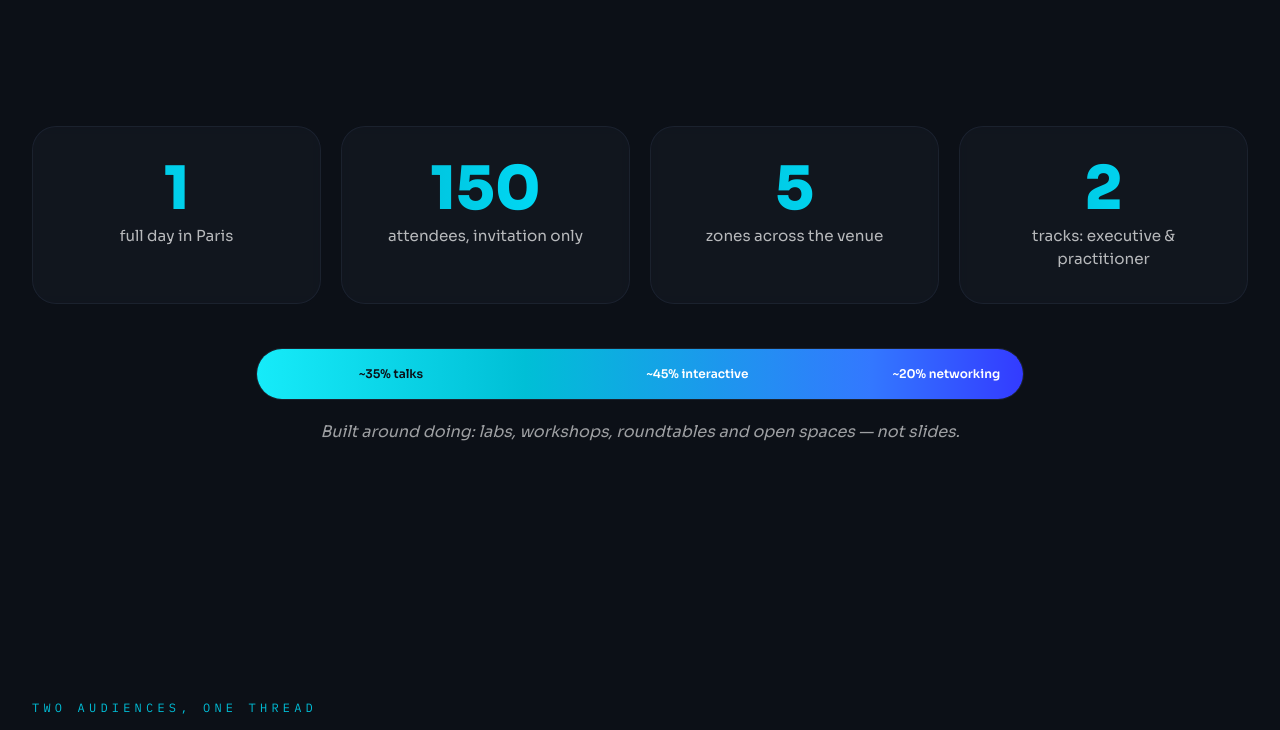
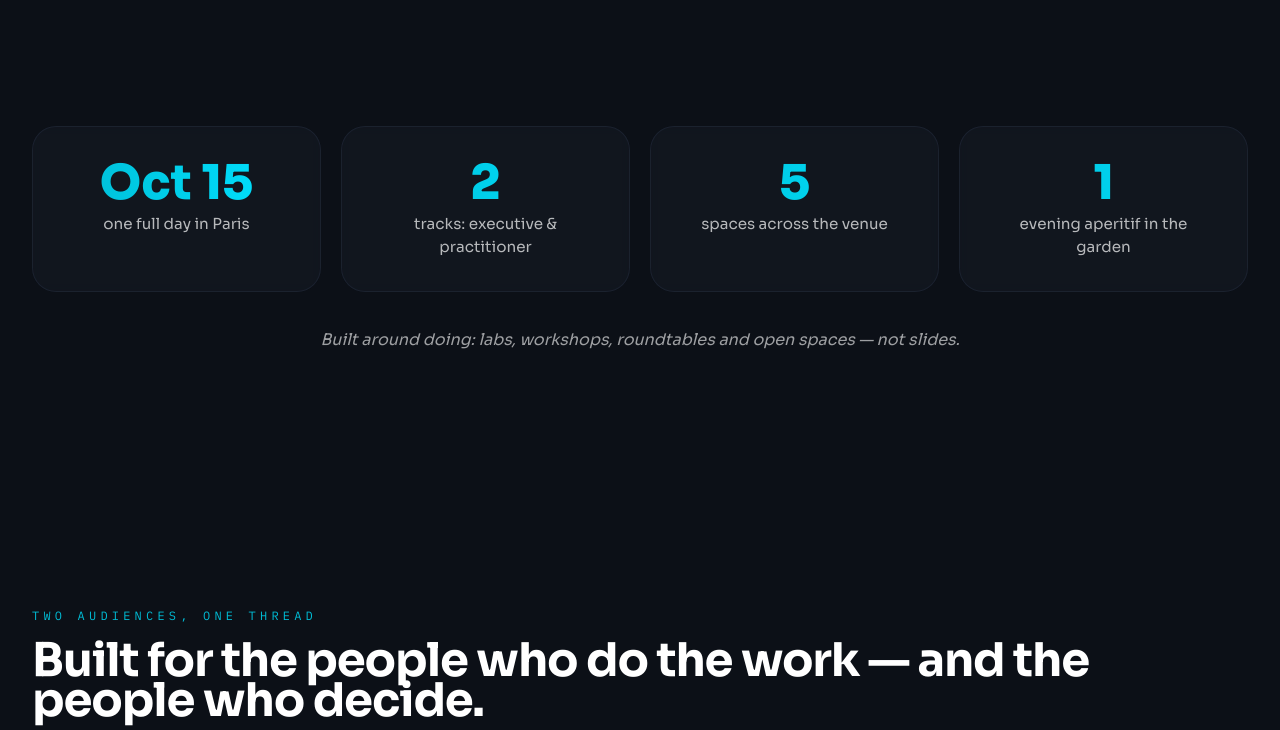
Before and after one commit to FiligranHQ/thread-conference, a React (Vite) app: page / in a window 1280 px wide. Shown: the part 1588-2318 px from the top of the page. Built offline with nearby package versions, Linux system fonts and the light colour scheme.

Commit message:
fix: remove internal planning details (attendee target, format ratios, logistics) from public site

```diff
--- a/index.html
+++ b/index.html
@@ -19,7 +19,7 @@
     <meta property="og:title" content="THREAD 2026 — Powered by Filigran" />
     <meta
       property="og:description"
-      content="The annual gathering of the threat intelligence and cyber defense community. October 15, 2026 — Les Jardins de Saint-Dominique, Paris. 150 seats, invitation only."
+      content="The annual gathering of the threat intelligence and cyber defense community. October 15, 2026 — Les Jardins de Saint-Dominique, Paris. Invitation only."
     />
     <meta property="og:type" content="website" />
     <meta property="og:url" content="https://thread.filigran.io/" />
--- a/src/components/FactsSection.tsx
+++ b/src/components/FactsSection.tsx
@@ -1,20 +1,14 @@
-import { facts, formatBalance, formatBalanceNote } from "@/content/site";
+import { facts, factsNote } from "@/content/site";
 import { Reveal } from "@/components/ui/Reveal";
-
-const segmentGradients = [
-  "linear-gradient(90deg, #16ebf9, #00bfd6)",
-  "linear-gradient(90deg, #00bfd6, #3378ff)",
-  "linear-gradient(90deg, #3378ff, #333bff)",
-];
 
 export const FactsSection = () => (
   <section className="pb-20 lg:pb-32">
     <div className="container">
-      <div className="mb-11 grid grid-cols-2 gap-5 lg:grid-cols-4">
+      <div className="mb-9 grid grid-cols-2 gap-5 lg:grid-cols-4">
         {facts.map((fact, index) => (
           <Reveal key={fact.label} delay={index * 90}>
             <div className="card-glass hover-lift flex h-full flex-col gap-1.5 rounded-3xl p-8 text-center">
-              <span className="text-gradient-cyan text-4xl font-extrabold md:text-5xl lg:text-6xl">
+              <span className="text-gradient-cyan text-4xl font-extrabold md:text-5xl">
                 {fact.value}
               </span>
               <span className="text-[0.95rem] text-foreground/70">{fact.label}</span>
@@ -24,24 +18,7 @@ export const FactsSection = () => (
       </div>
 
       <Reveal delay={200}>
-        <div className="mx-auto max-w-3xl">
-          <div className="flex h-[52px] overflow-hidden rounded-full border border-border/60" aria-label="Format balance">
-            {formatBalance.map((segment, index) => (
-              <div
-                key={segment.label}
-                className="flex items-center justify-center overflow-hidden whitespace-nowrap text-xs font-semibold"
-                style={{
-                  width: `${segment.percent}%`,
-                  background: segmentGradients[index % segmentGradients.length],
-                  color: index === 0 ? "hsl(220 30% 7%)" : "#fff",
-                }}
-              >
-                <span className="truncate px-2">{segment.label}</span>
-              </div>
-            ))}
-          </div>
-          <p className="mt-5 text-center italic text-foreground/60">{formatBalanceNote}</p>
-        </div>
+        <p className="text-center italic text-foreground/60">{factsNote}</p>
       </Reveal>
     </div>
   </section>
--- a/src/content/sections.ts
+++ b/src/content/sections.ts
@@ -122,7 +122,7 @@ export const zones = {
       name: "The Garden",
       kind: "Private garden · Evening",
       description:
-        "One hour of privatized garden for the community aperitif. Theme cocktails at the OpenBAR — named after the conference names that did not make it.",
+        "The evening aperitif in the private garden — cocktails at the OpenBAR and time with the community to close the day.",
       color: "green" as const,
     },
   ],
@@ -142,7 +142,7 @@ export const speakers = {
     { name: "Guest speakers", role: "Inspirational voices from the field" },
     { name: "Community contributors", role: "The people who build the ecosystem, on stage" },
   ],
-  note: "Want to lead a session? Sessions are curated with the community — reach out at",
+  note: "Want to lead a session? The agenda is built with the community — reach out at",
 } as const;
 
 /** ---------------------------------------------------------------- COMMUNITY ZONE */
--- a/src/content/site.ts
+++ b/src/content/site.ts
@@ -41,7 +41,7 @@ export const event = {
     "The annual gathering of the global threat intelligence and cyber defense community — where intelligence, exposure and action come together.",
 
   /** Signature sentence at the bottom of the hero. */
-  credential: "150 seats, kept small on purpose —",
+  credential: "Kept small on purpose —",
   credentialEmphasis: "for the people who do the work.",
 
   /** Email used by all the buttons of the site. */
@@ -60,23 +60,16 @@ export const marqueeWords = [
   "October 15 · Paris",
 ] as const;
 
-/** Key numbers displayed in the "facts" band. */
+/** Key facts displayed in the "facts" band. */
 export const facts = [
-  { value: "1", label: "full day in Paris" },
-  { value: "150", label: "attendees, invitation only" },
-  { value: "5", label: "zones across the venue" },
+  { value: "Oct 15", label: "one full day in Paris" },
   { value: "2", label: "tracks: executive & practitioner" },
+  { value: "5", label: "spaces across the venue" },
+  { value: "1", label: "evening aperitif in the garden" },
 ] as const;
 
-/** The talks / interactive / networking balance bar (must total 100). */
-export const formatBalance = [
-  { label: "~35% talks", percent: 35 },
-  { label: "~45% interactive", percent: 45 },
-  { label: "~20% networking", percent: 20 },
-] as const;
-
-/** Sentence under the balance bar. */
-export const formatBalanceNote =
+/** Sentence displayed under the facts band. */
+export const factsNote =
   "Built around doing: labs, workshops, roundtables and open spaces — not slides.";
 
 /** Venue details section. */
@@ -87,7 +80,7 @@ export const venue = {
     "A discreet address in the 7th arrondissement, minutes from Les Invalides — an auditorium, intimate salons, an exhibition floor and a private garden for the evening aperitif.",
   address: "49-51 rue Saint-Dominique, 75007 Paris",
   dateAndHours: "Thursday, October 15, 2026 — 08:30 to 19:00",
-  capacity: "150 attendees — invitation only",
+  capacity: "Attendance by invitation",
   gardenNote: "Private garden for the evening cocktail",
   landmarks: "Les Invalides · Musée d'Orsay · Assemblée Nationale",
   transit: "Métro 8 · 12 · 13 / RER C — Invalides",
@@ -100,7 +93,7 @@ export const register = {
   kicker: "Join us",
   title: "Kept small on purpose.",
   description:
-    "THREAD gathers 150 people from the open-source threat management community — analysts, engineers, contributors and the leaders they work with. If that sounds like you, tell us who you are.",
+    "THREAD gathers the open-source threat management community — analysts, engineers, contributors and the leaders they work with. Attendance is by invitation, and space is limited. If that sounds like you, tell us who you are.",
   primaryButton: "Request an invitation",
   secondaryButton: "Propose a session",
   note: "Registration opens soon. Invitations are personal and non-transferable.",
```
